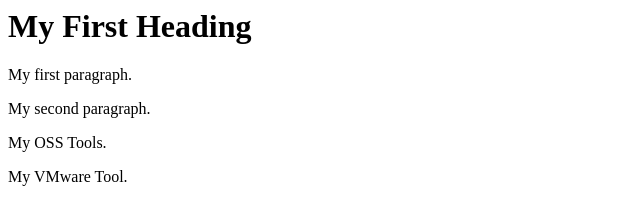
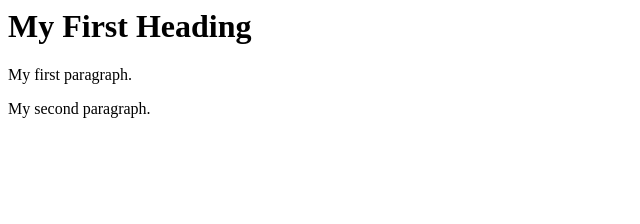
Before and after one commit to ramrk22/TestGet, a plain HTML site: page index.html in a window 1280 px wide. Shown: the whole page, without its empty margins (0-640 px from the left). Drawn offline with Linux system fonts and the light colour scheme.

Commit message:
Test 2 final stage

```diff
--- a/index.html
+++ b/index.html
@@ -6,8 +6,5 @@
 <p>My first paragraph.</p>
 <p>My second paragraph.</p>
 
-<p>My OSS Tools.</p>
-
-<p>My VMware Tool.</p>
 </body>
 </html>
```
